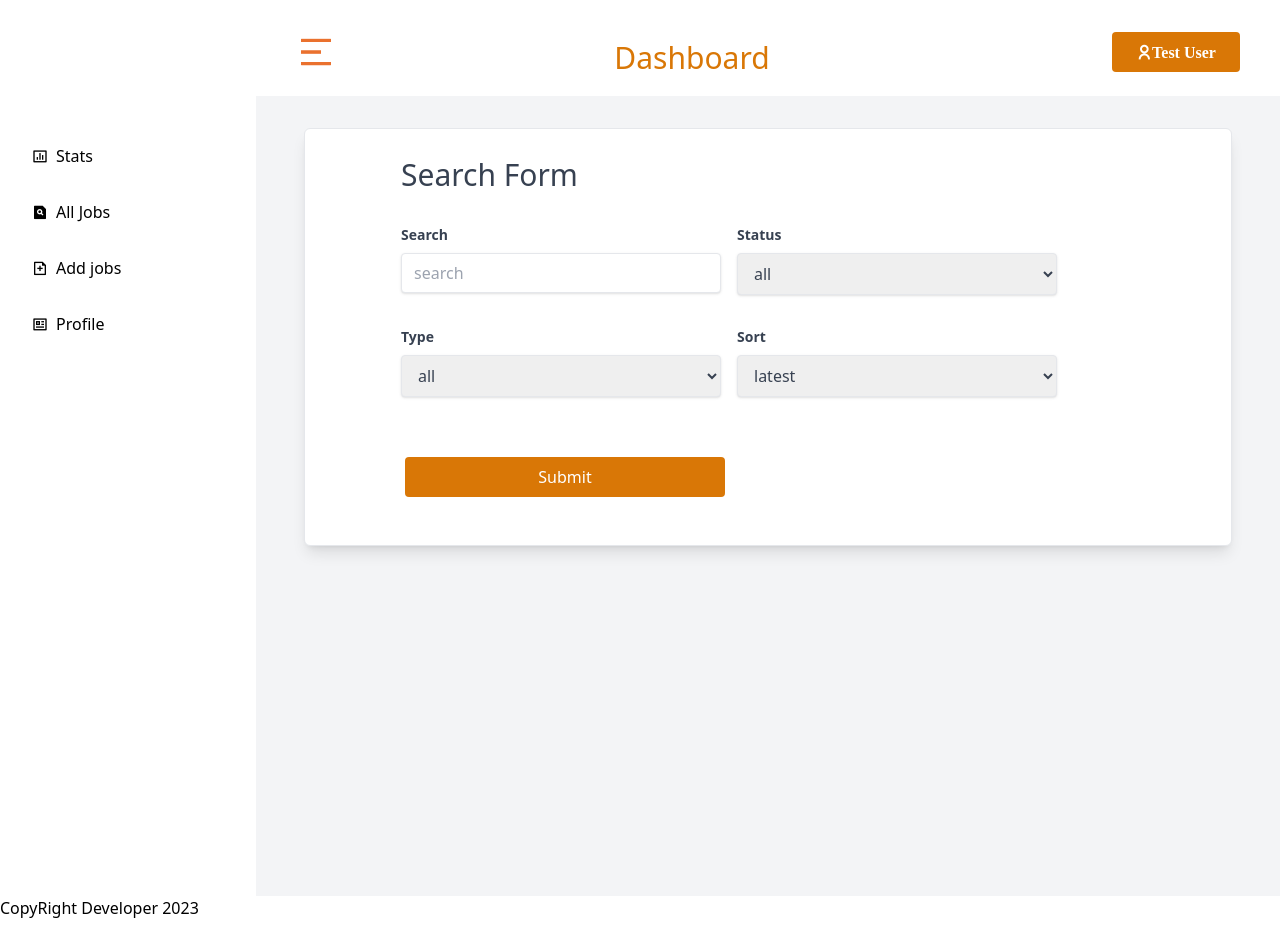
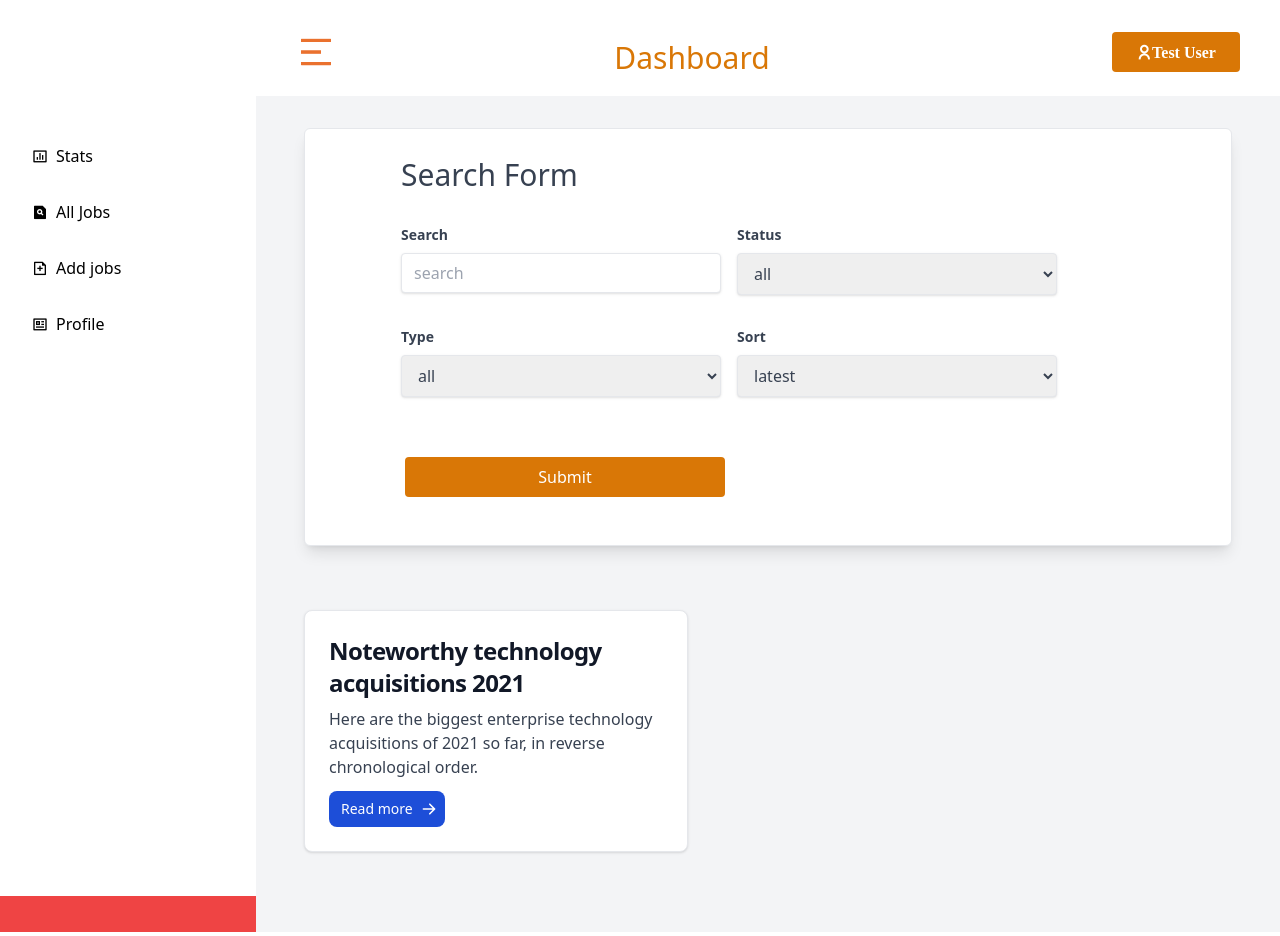
Before and after one commit to syedalirazazaidi/reacts-plays, a React (Vite) app in the folder job_app/client/: page /all-job in a window 1280 px wide. Shown: the top 936 px of the page. Built offline with nearby package versions, Linux system fonts and the light colour scheme.

Commit message:
add changes

```diff
--- /dev/null
+++ b/job_app/client/src/common/components/GetJob.tsx
@@ -0,0 +1,40 @@
+import React from "react";
+
+function GetJob() {
+  return (
+    <div>
+      <div className="max-w-sm p-6 bg-white border border-gray-200 rounded-lg shadow dark:bg-gray-800 dark:border-gray-700">
+        <a href="#">
+          <h5 className="mb-2 text-2xl font-bold tracking-tight text-gray-900 dark:text-white">
+            Noteworthy technology acquisitions 2021
+          </h5>
+        </a>
+        <p className="mb-3 font-normal text-gray-700 dark:text-gray-400">
+          Here are the biggest enterprise technology acquisitions of 2021 so
+          far, in reverse chronological order.
+        </p>
+        <a
+          href="#"
+          className="inline-flex items-center px-3 py-2 text-sm font-medium text-center text-white bg-blue-700 rounded-lg hover:bg-blue-800 focus:ring-4 focus:outline-none focus:ring-blue-300 dark:bg-blue-600 dark:hover:bg-blue-700 dark:focus:ring-blue-800"
+        >
+          Read more
+          <svg
+            aria-hidden="true"
+            className="w-4 h-4 ml-2 -mr-1"
+            fill="currentColor"
+            viewBox="0 0 20 20"
+            xmlns="http://www.w3.org/2000/svg"
+          >
+            <path
+              fill-rule="evenodd"
+              d="M10.293 3.293a1 1 0 011.414 0l6 6a1 1 0 010 1.414l-6 6a1 1 0 01-1.414-1.414L14.586 11H3a1 1 0 110-2h11.586l-4.293-4.293a1 1 0 010-1.414z"
+              clip-rule="evenodd"
+            ></path>
+          </svg>
+        </a>
+      </div>
+    </div>
+  );
+}
+
+export default GetJob;
--- a/job_app/client/src/common/pages/AllJobs.tsx
+++ b/job_app/client/src/common/pages/AllJobs.tsx
@@ -1,11 +1,13 @@
 import React, { useContext } from "react";
 import { SidebarContext } from "../../contexts/SidebarContext";
+import GetJob from "../components/GetJob";
 import MainLayout from "../layout/MainLayout";
 
 function AllJobs() {
   const { isSetOpen, isOpen }: any = useContext(SidebarContext);
 
   return (
+    <>
       <div
         className={` shadow appearance-none border rounded mx-8 my-4 p-2  text-gray-700 leading-tight focus:outline-none focus:shadow-outline" ${
           !isOpen
@@ -112,6 +114,10 @@
           </button>
         </form>
       </div>
+      <div className="mx-8 my-16">
+        <GetJob />
+      </div>
+    </>
   );
 }
 
```
Lines whose indentation alone changed are shown as unchanged.
